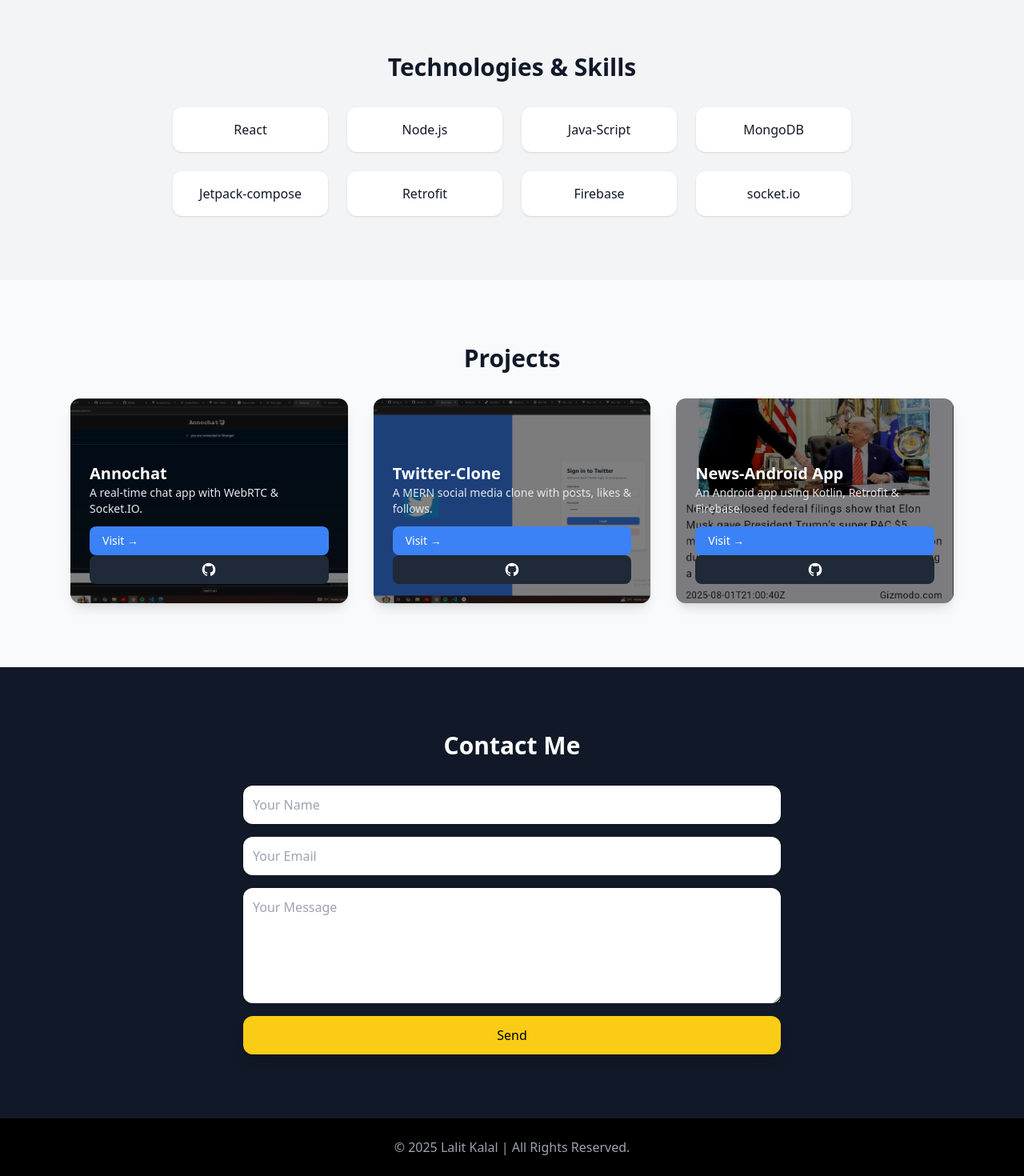
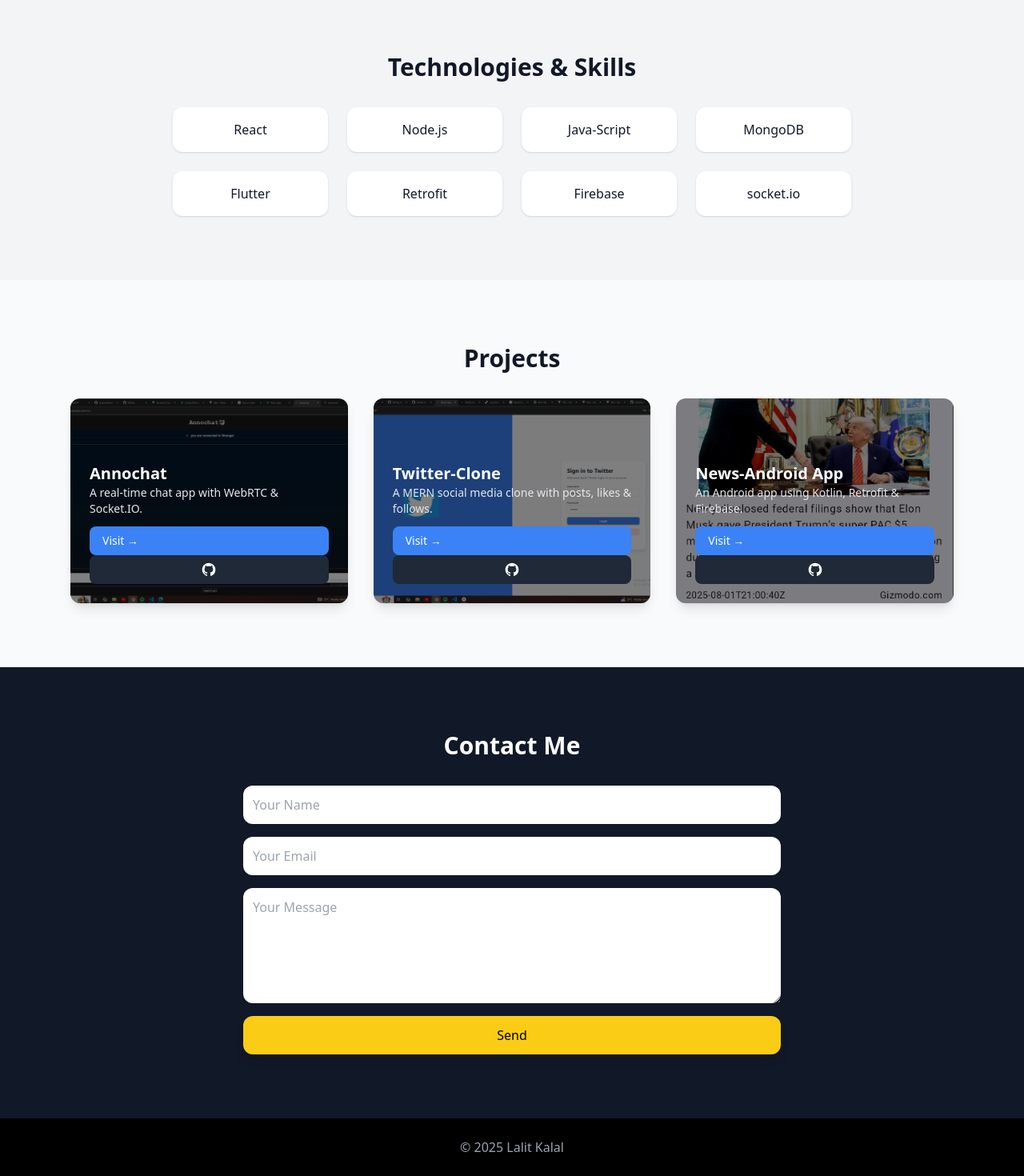
Before and after one commit to lalitkalal5/portfolio, a React (Vite) app: page / in a window 1280 px wide. Shown: the part 1321-2791 px from the top of the page at 80% size. Built offline with nearby package versions, Linux system fonts and the light colour scheme.

Commit message:
Update App.jsx

```diff
--- a/src/App.jsx
+++ b/src/App.jsx
@@ -45,7 +45,7 @@ const App = () => {
       <section id="skills" className="bg-gray-100 py-20">
         <h2 className="text-3xl font-bold text-center mb-8">Technologies & Skills</h2>
         <div className="grid grid-cols-2 md:grid-cols-4 gap-6 max-w-4xl mx-auto px-6">
-          {[ 'React', 'Node.js','Java-Script','MongoDB','Jetpack-compose','Retrofit','Firebase','socket.io'].map(skill => (
+          {[ 'React', 'Node.js','Java-Script','MongoDB','Flutter','Retrofit','Firebase','socket.io'].map(skill => (
             <div key={skill} className="p-4 bg-white rounded-xl shadow text-center font-medium hover:scale-105 transition-transform">
               {skill}
             </div>
@@ -155,7 +155,7 @@ const App = () => {
 
       {/* Footer */}
       <footer className="bg-black text-gray-400 text-center py-6">
-        © {new Date().getFullYear()} Lalit Kalal | All Rights Reserved.
+        © {new Date().getFullYear()} Lalit Kalal
       </footer>
     </div>
   );
```
